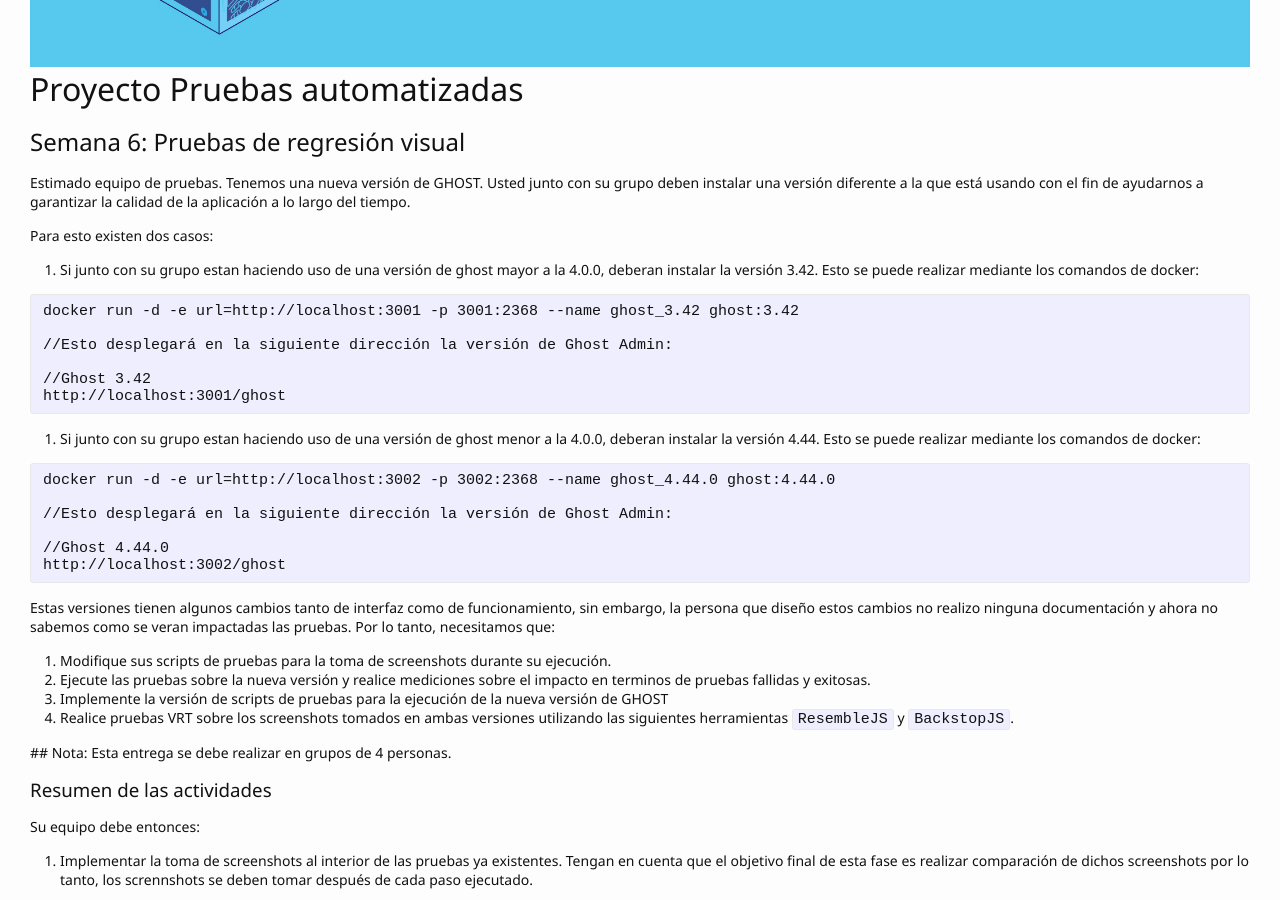
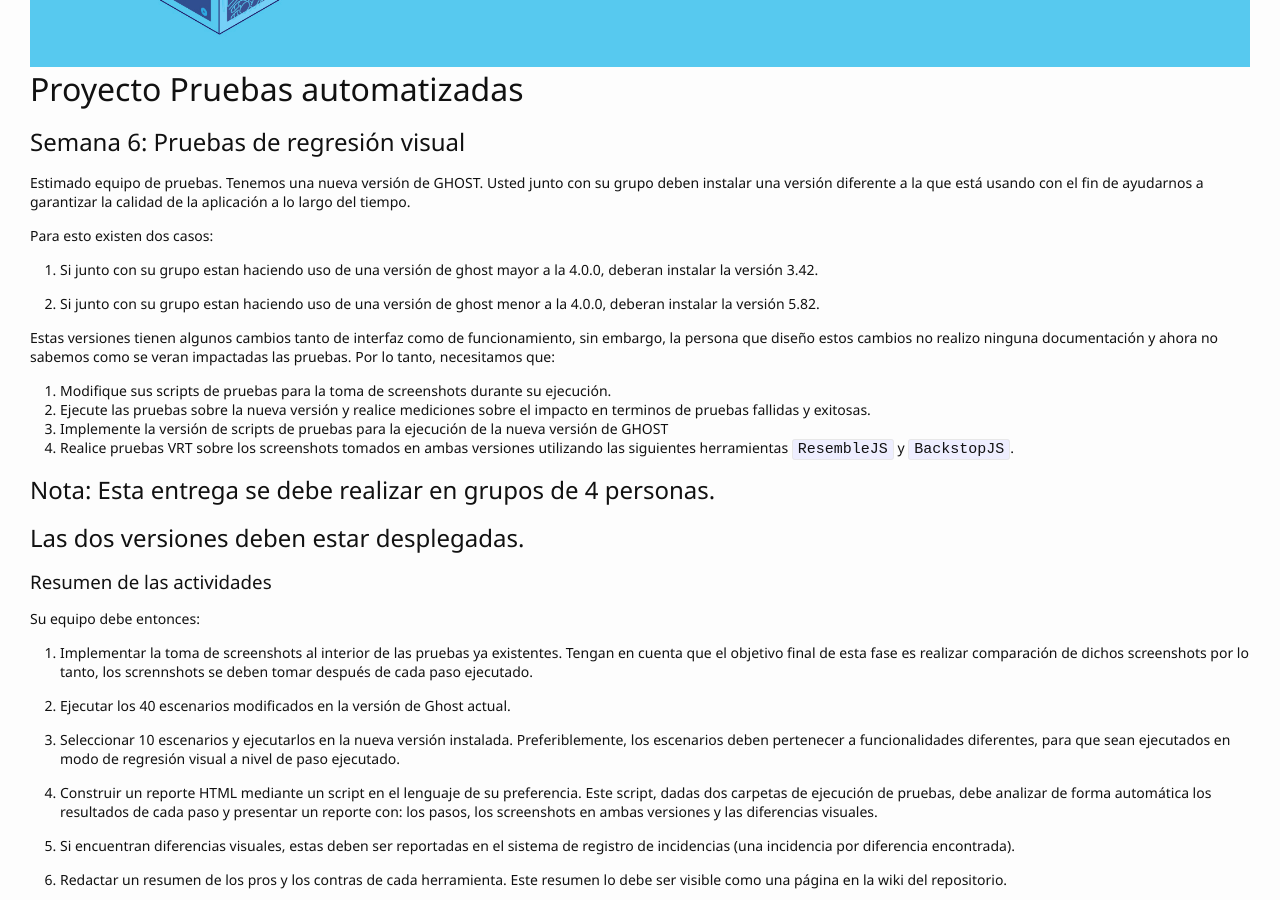
Before and after one commit to TiCSw/mt1_guias_pruebas, a Jekyll site: the page built from docs/semanas/semana6.md, in a window 1280 px wide and 900 px high, scrolled down 249 px. Built offline with Jekyll 4.4.1, drawn with Linux system fonts in a browser that asks for light colours; some web fonts are replaced; our own code applies the rules of GitHub Pages for plain Markdown files; comment, search, counter and statistics services are not loaded.

Commit message:
Update semana6.md

````diff
--- a/docs/semanas/semana6.md
+++ b/docs/semanas/semana6.md
@@ -6,27 +6,9 @@
 Estimado equipo de pruebas. Tenemos una nueva versión de GHOST. Usted junto con su grupo deben instalar una versión diferente a la que está usando con el fin de ayudarnos a garantizar la calidad de la aplicación a lo largo del tiempo.
 
 Para esto existen dos casos:
-1. Si junto con su grupo estan haciendo uso de una versión de ghost mayor a la 4.0.0, deberan instalar la versión 3.42. Esto se puede realizar mediante los comandos de docker:
+1. Si junto con su grupo estan haciendo uso de una versión de ghost mayor a la 4.0.0, deberan instalar la versión 3.42.
 
-```
-docker run -d -e url=http://localhost:3001 -p 3001:2368 --name ghost_3.42 ghost:3.42
-
-//Esto desplegará en la siguiente dirección la versión de Ghost Admin:
-
-//Ghost 3.42
-http://localhost:3001/ghost
-```
-
-2. Si junto con su grupo estan haciendo uso de una versión de ghost menor a la 4.0.0, deberan instalar la versión 4.44. Esto se puede realizar mediante los comandos de docker:
-
-```
-docker run -d -e url=http://localhost:3002 -p 3002:2368 --name ghost_4.44.0 ghost:4.44.0
-
-//Esto desplegará en la siguiente dirección la versión de Ghost Admin:
-
-//Ghost 4.44.0
-http://localhost:3002/ghost
-```
+2. Si junto con su grupo estan haciendo uso de una versión de ghost menor a la 4.0.0, deberan instalar la versión 5.82.
 
 Estas versiones tienen algunos cambios tanto de interfaz como de funcionamiento, sin embargo, la persona que diseño estos cambios no realizo ninguna documentación y ahora no sabemos como se veran impactadas las pruebas. Por lo tanto, necesitamos que:
  1. Modifique sus scripts de pruebas para la toma de screenshots durante su ejecución.
@@ -34,7 +16,9 @@
  3. Implemente la versión de scripts de pruebas para la ejecución de la nueva versión de GHOST
  4. Realice pruebas VRT sobre los screenshots tomados en ambas versiones utilizando las siguientes herramientas `ResembleJS` y `BackstopJS`.
 
- ## Nota: Esta entrega se debe realizar en grupos de 4 personas.
+## Nota: Esta entrega se debe realizar en grupos de 4 personas.
+
+## Las dos versiones deben estar desplegadas.
 
 ### Resumen de las actividades
 
````
